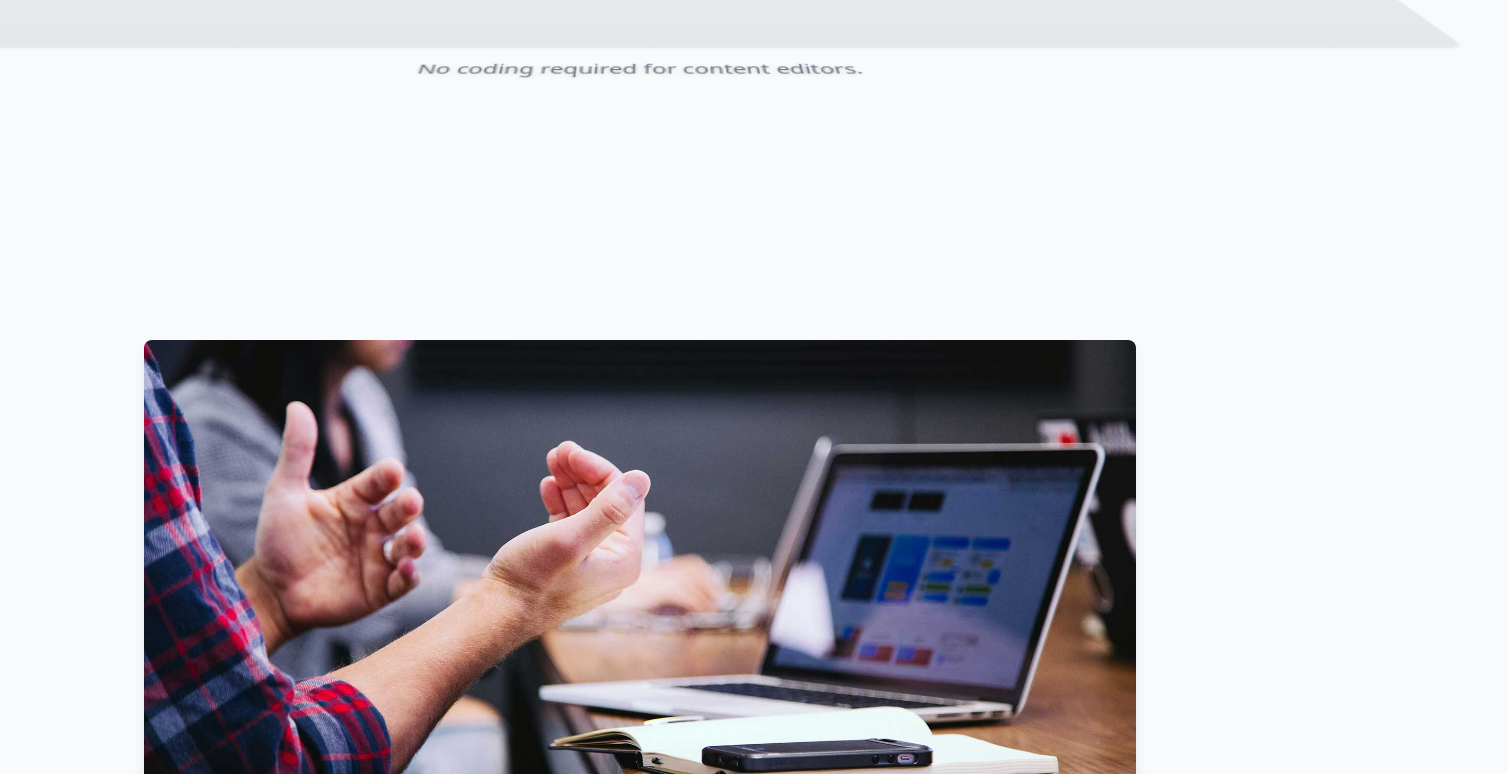
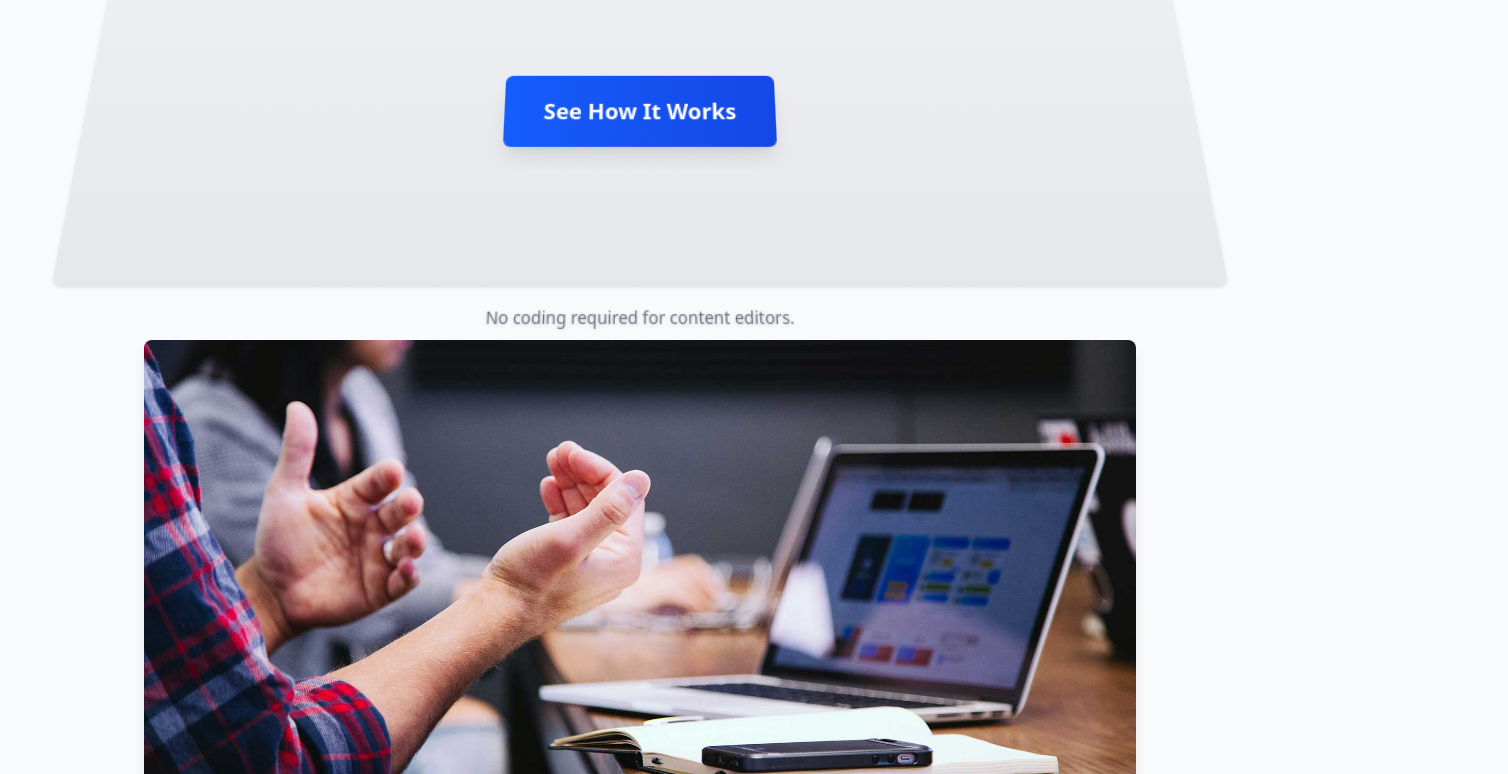
Before and after one commit to dx-tooling/sitebuilder-homepage, a website built with webpack: page src/index.html in a window 1280 px wide. Shown: the part 291-1065 px from the top of the page, 1508 px wide, since content can reach past the window. Built offline with nearby package versions, Linux system fonts and the light colour scheme; what @hotwired/stimulus, @hotwired/stimulus-webpack-helpers would draw is missing.

Commit message:
Edit session: Reduce the 3D rotate effect on the homepage, ma...
SiteBuilder user: manuel@kiessling.net
Conversation: http://localhost/conversation/019bef95-3b07-75c3-b6c4-4b72a6feb604

```diff
--- a/src/index.html
+++ b/src/index.html
@@ -50,9 +50,9 @@
     >
         <div
             class="relative z-10 py-16 px-6 bg-gradient-to-b from-gray-100 to-gray-200 dark:from-gray-800 dark:to-gray-900 rounded-lg shadow-sm
-                   transition-transform duration-[3000ms] ease-in-out
-                   transform rotate-x-[60deg] origin-top
-                   [.effects-active_&]:[transform:scale(1.03)_rotateX(0deg)]"
+                   transition-transform duration-[2000ms] ease-out
+                   transform rotate-x-[20deg] origin-top
+                   [.effects-active_&]:[transform:scale(1.01)_rotateX(0deg)]"
             style="transform-style: preserve-3d;"
         >
             <h2 class="text-4xl md:text-5xl font-extrabold mb-2 bg-gradient-to-r from-blue-600 to-purple-700 dark:from-blue-700 dark:to-purple-800 bg-clip-text text-transparent pb-2">
```
